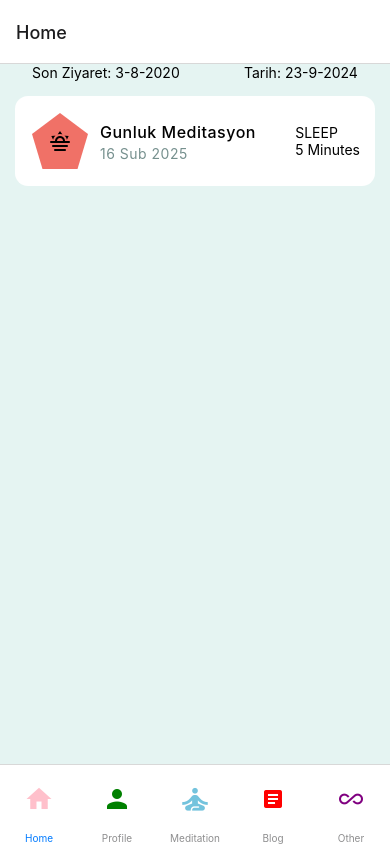
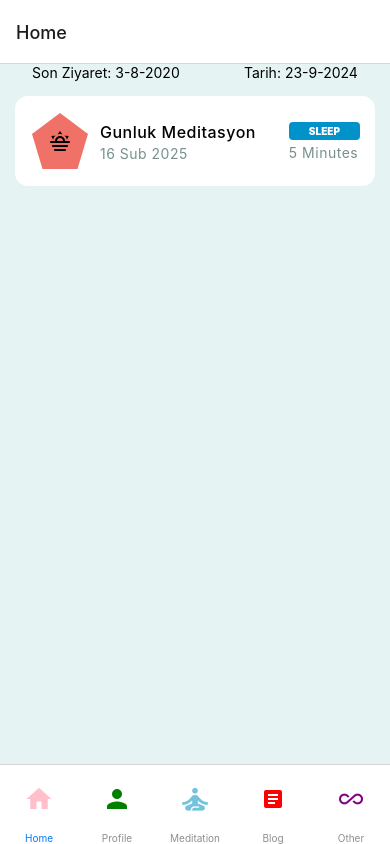
Before and after one commit to erenavar/meditation-app, a React Native app: screen /TabBar in a window 390 px wide. Built offline with nearby package versions, Linux system fonts and the light colour scheme.

Commit message:
complete last meditation area

```diff
--- a/src/screens/homeScreen/HomeScreen.tsx
+++ b/src/screens/homeScreen/HomeScreen.tsx
@@ -71,7 +71,23 @@ const styles = StyleSheet.create({
     letterSpacing: 0.5,
   },
 
-  info2: { justifyContent: "center" },
-  genre: {},
-  duration: {},
+  info2: {
+    justifyContent: "flex-start",
+    gap: 4,
+  },
+  genre: {
+    fontSize: 10,
+    fontWeight: 900,
+    backgroundColor: "#0092C9",
+    color: "#fff",
+    borderRadius: 4,
+    alignSelf: "center",
+    paddingHorizontal: 20,
+    paddingVertical: 3,
+  },
+  duration: {
+    color: "#76908E",
+    fontSize: 14,
+    letterSpacing: 0.5,
+  },
 });
```
